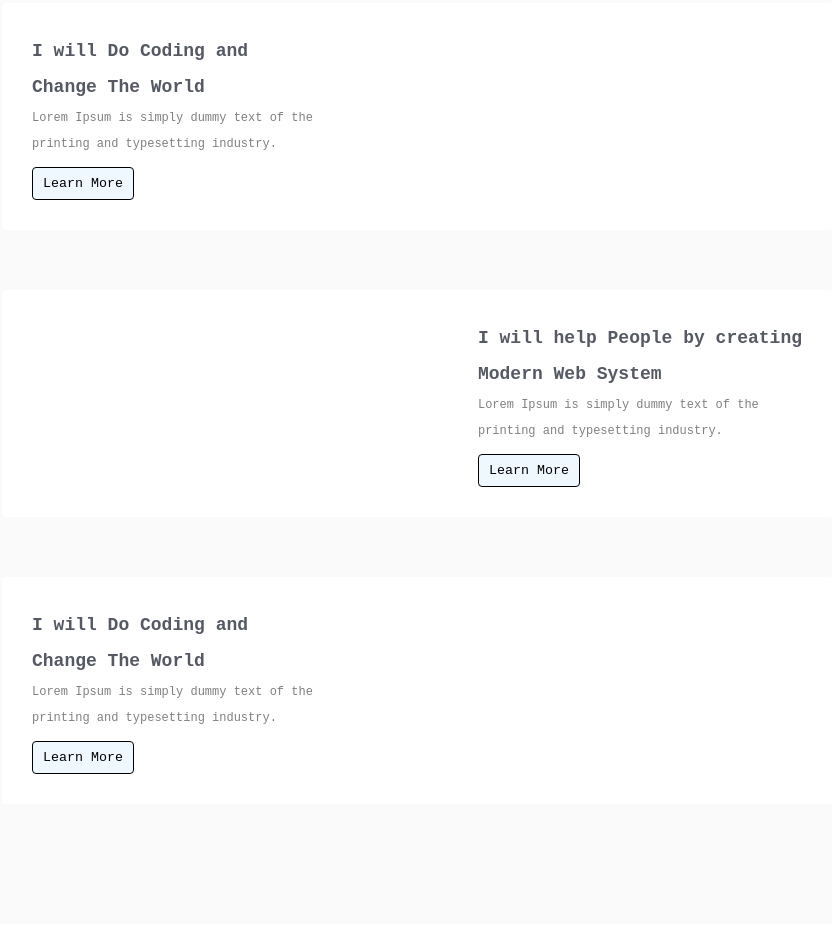
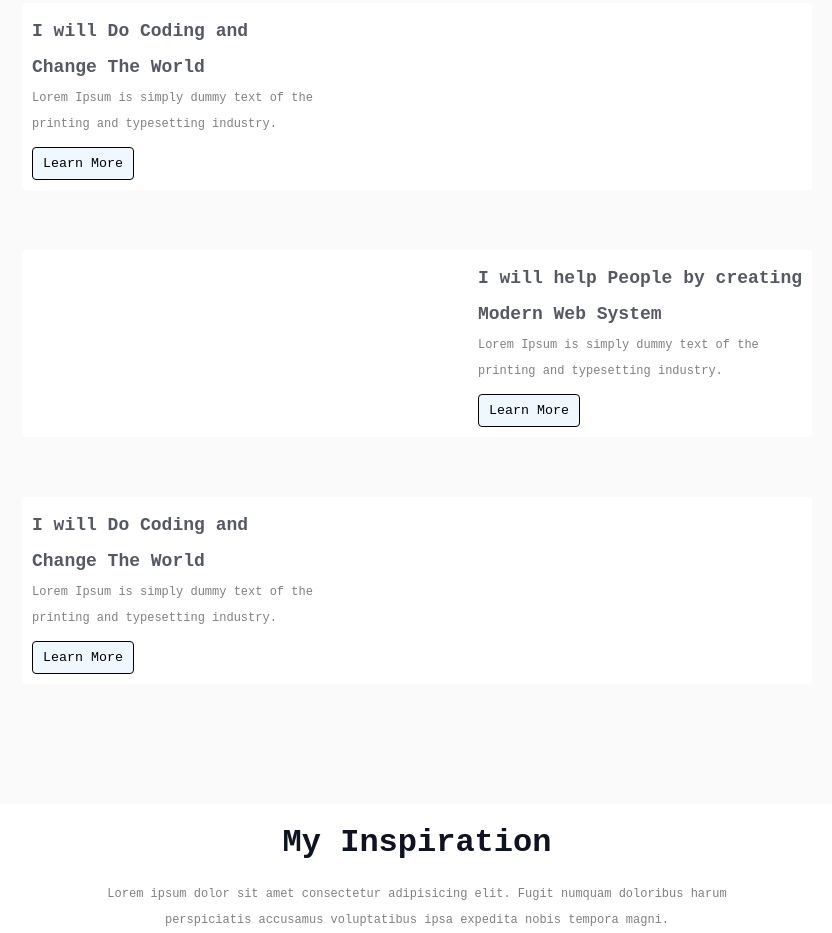
Before and after one commit to ShabbirMollek/B10A1, a plain HTML site: page index.html in a window 1280 px wide. Shown: the part 1104-2037 px from the top of the page, without its empty margins (223-1055 px from the left). Drawn offline with Linux system fonts and the light colour scheme; a web font is replaced by a local one.

Commit message:
second section done

```diff
--- a/index.html
+++ b/index.html
@@ -51,7 +51,7 @@
                                                                                 <img src="..//B10A1-Challenge-Begins/assets/Layer_1.png" alt="">
                                                                 </div>
 
-                                                              </div>
+                                                            </div>
                                                           <div class="first-section-content-2">
                                                                 <div class="content-one">
                                                                                 <h1>I will help People by creating <br> Modern Web System</h1>
@@ -64,7 +64,7 @@
                                                                 </div>
 
 
-                                                          </div>
+                                                            </div>
                                                           <div class="first-section-content">
                                                                 <div class="content-one">
                                                                                 <h1>I will Do Coding and <br> Change The World</h1>
@@ -77,8 +77,14 @@
                                                                 </div>
 
 
-                                                          </div>
+                                                            </div>
                                               </div>
+
+                                </section>
+
+                                <section class="second-section">
+                                                <h1>My Inspiration</h1>
+                                                <p>Lorem ipsum dolor sit amet consectetur adipisicing elit. Fugit numquam doloribus harum <br> perspiciatis accusamus voluptatibus ipsa expedita nobis tempora magni.</p>
 
                                 </section>
 
--- a/style/style.css
+++ b/style/style.css
@@ -57,7 +57,7 @@
              border: black;
 
 }
-/* main style start */
+/* first section style start */
 
 .main{
 
@@ -98,7 +98,7 @@
                 align-items: center;
                 display: flex;
                 justify-content: space-between;
-                padding: 30px;
+                padding: 10px;
                 margin: auto;
                 border-radius: 4px;
                 margin-bottom: 60px;
@@ -135,9 +135,35 @@
                 display: flex;
                 flex-direction: row-reverse;
                 justify-content: space-between;
-                padding: 30px;
+                padding: 10px;
                 margin: auto;
                 border-radius: 4px;
                 margin-bottom: 60px;
 
 }
+
+/* second section style */
+
+.second-section{
+                margin-top: 20px;
+                display: flex;
+                flex-direction: column;
+}
+.second-section h1{
+                color: rgb(13, 19, 33);
+                font-size: 32px;
+                font-weight: 800;
+                line-height: 37px;
+                letter-spacing: 0%;
+                text-align: center;
+}
+.second-section p{
+
+                color:gray;
+                font-size: 12px;
+                font-weight: 400;
+                line-height: 26px;
+                letter-spacing: 0%;
+                text-align: center;
+                margin-top: 20px;
+}
```
